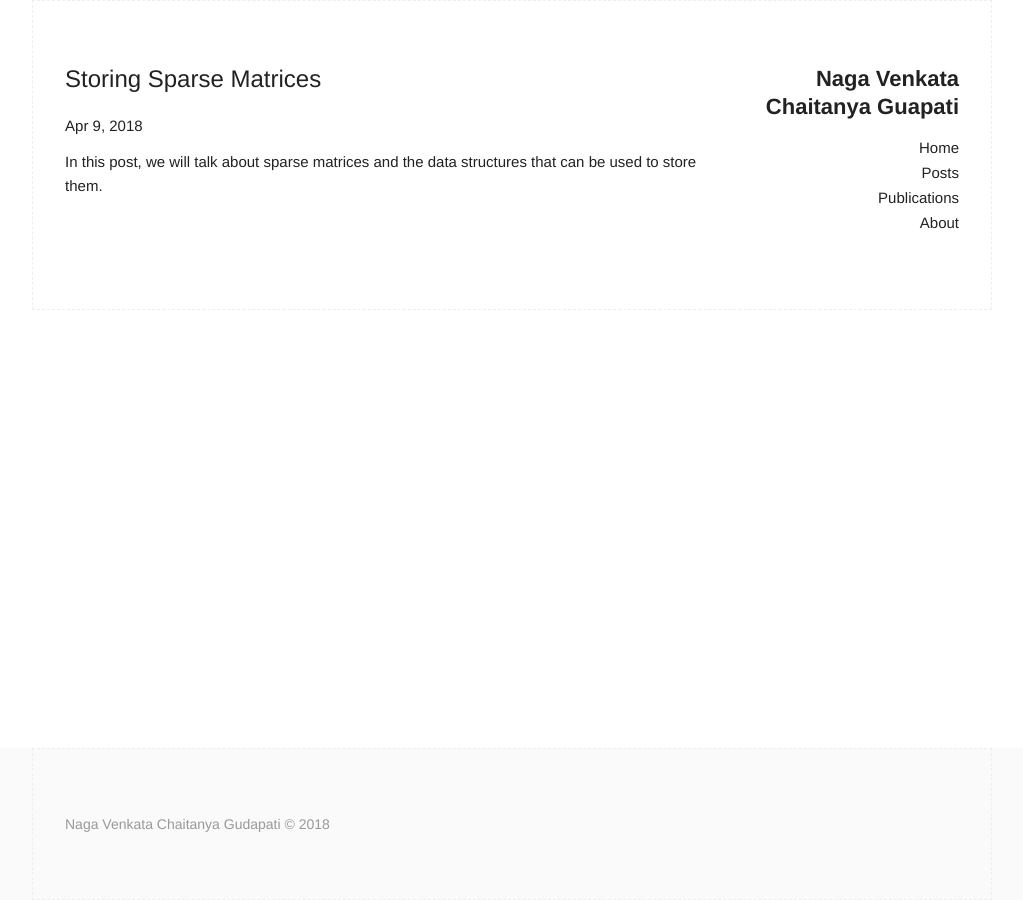
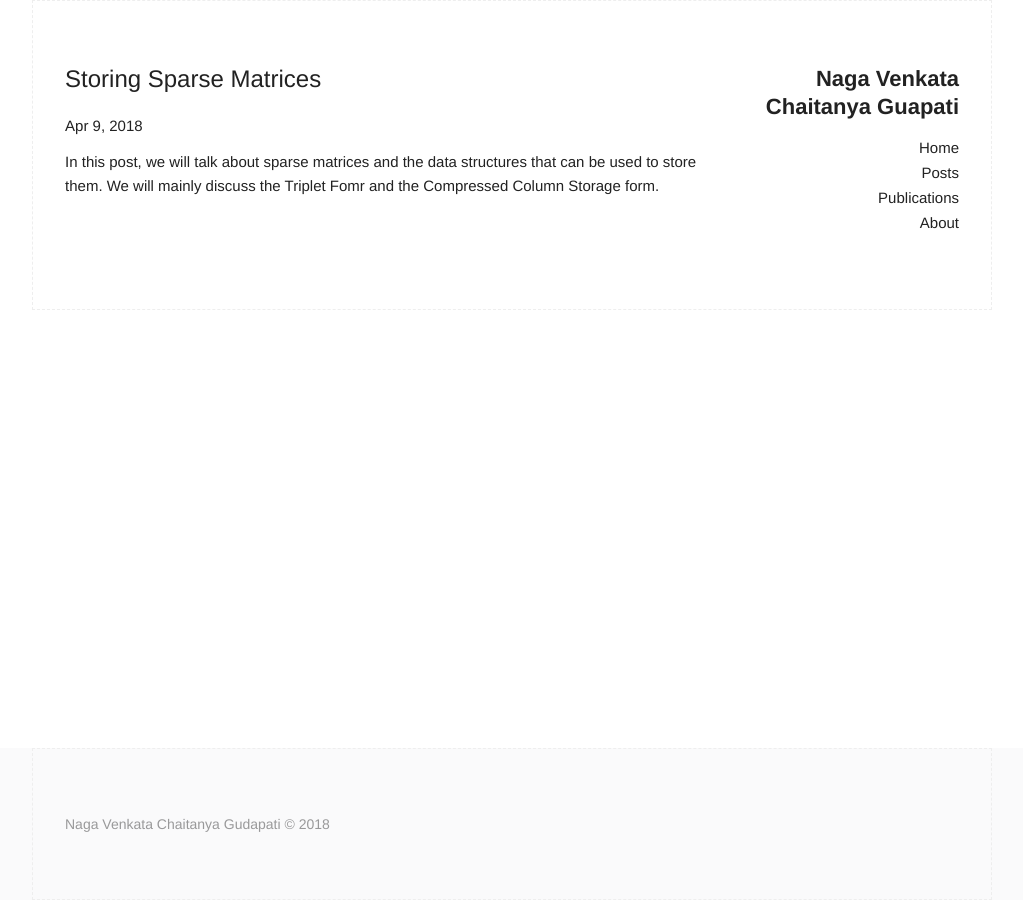
Before and after one commit to CGudapati/cgudapati.github.io, a Jekyll site: the page built from _posts/2018-04-09-Storing-Sparse-Matrices.markdown, in a window 1280 px wide. Shown: the whole page, without its empty margins (128-1151 px from the left). Built offline with Jekyll 4.4.1, drawn with Linux system fonts in a browser that asks for light colours; Markdown is read by kramdown in place of the engine named in the settings.

Commit message:
Chnaged MArkdown

```diff
--- a/_config.yml
+++ b/_config.yml
@@ -18,7 +18,7 @@
 #github_username:  wild-flame
 
 # Build settings
-markdown: kramdown
+markdown: maruku
 kramdown:
   input: GFM
 
--- a/_posts/2018-04-09-Storing-Sparse-Matrices.markdown
+++ b/_posts/2018-04-09-Storing-Sparse-Matrices.markdown
@@ -4,4 +4,4 @@
 date: 2018-04-09
 categories: SparseMatrices
 ---
-In this post, we will talk about sparse matrices and the data structures that can be used to store them.
+In this post, we will talk about sparse matrices and the data structures that can be used to store them. We will mainly discuss the Triplet Fomr and the Compressed Column Storage form.
```
